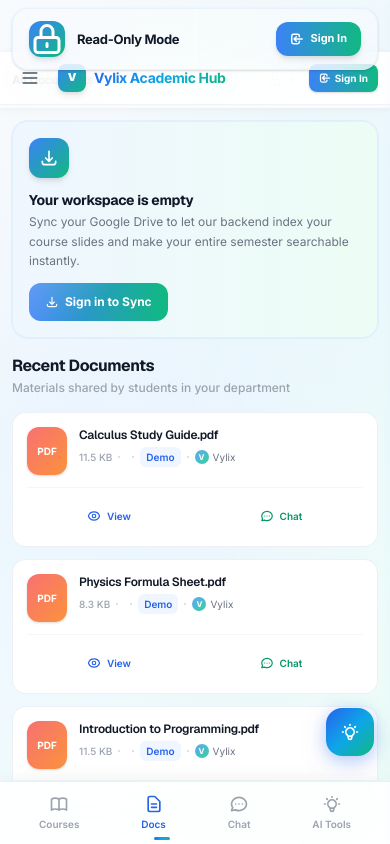
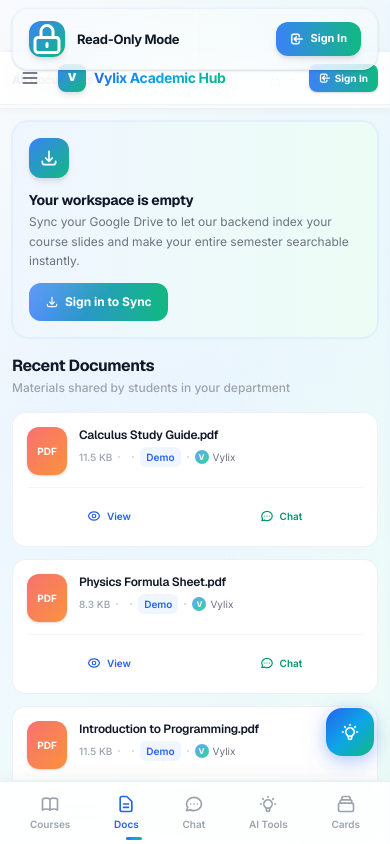
Before and after one commit to ayostackdev/Vylix, a Next.js app in the folder apps/web/: page / in a window 390 px wide. Both pictures are taken after a click on the button "Skip for now". Built offline with nearby package versions, Linux system fonts and the light colour scheme; no server answers.

Commit message:
feat: promote flashcards to top-level nav, replace profile in mobile bottom nav

```diff
--- a/apps/web/components/vylix-academic-hub/InteractiveSidebar.tsx
+++ b/apps/web/components/vylix-academic-hub/InteractiveSidebar.tsx
@@ -6,12 +6,11 @@ import { AIProfessorTab } from './tabs/AIProfessorTab'
 import { StudyAgentTab } from './tabs/StudyAgentTab'
 import { PracticeTab } from './tabs/PracticeTab'
 import { OfflineVaultTab } from './tabs/OfflineVaultTab'
-import { FlashcardTab } from './tabs/FlashcardTab'
 import { TokenCounter } from '@/components/profile/TokenCounter'
 import { useAuth } from '@/context/auth-context'
 import type { DocumentInfo } from './ThreePanelLayout'
 
-type TabId = 'professor' | 'practice' | 'vault' | 'agent' | 'flashcards'
+type TabId = 'professor' | 'practice' | 'vault' | 'agent'
 
 interface InteractiveSidebarProps {
   selectedDoc: DocumentInfo | null
@@ -61,15 +60,6 @@ export function InteractiveSidebar({ selectedDoc, isOpen: controlledOpen, onOpen
       icon: (
         <svg className="w-4 h-4" fill="none" stroke="currentColor" viewBox="0 0 24 24">
           <path strokeLinecap="round" strokeLinejoin="round" strokeWidth={2} d="M9.75 17L9 20l-1 1h8l-1-1-.75-3M3 13h18M5 17h14a2 2 0 002-2V5a2 2 0 00-2-2H5a2 2 0 00-2 2v10a2 2 0 002 2z" />
-        </svg>
-      ),
-    },
-    {
-      id: 'flashcards',
-      label: 'Cards',
-      icon: (
-        <svg className="w-4 h-4" fill="none" stroke="currentColor" viewBox="0 0 24 24">
-          <path strokeLinecap="round" strokeLinejoin="round" strokeWidth={2} d="M19 11H5m14 0a2 2 0 012 2v6a2 2 0 01-2 2H5a2 2 0 01-2-2v-6a2 2 0 012-2m14 0V9a2 2 0 00-2-2M5 11V9a2 2 0 012-2m0 0V5a2 2 0 012-2h6a2 2 0 012 2v2M7 7h10" />
         </svg>
       ),
     },
@@ -175,7 +165,6 @@ export function InteractiveSidebar({ selectedDoc, isOpen: controlledOpen, onOpen
             <Tabs.Content value="practice" className="h-full"><PracticeTab selectedDoc={selectedDoc} isReadOnly={isReadOnly} /></Tabs.Content>
             <Tabs.Content value="vault" className="h-full"><OfflineVaultTab selectedDoc={selectedDoc} isReadOnly={isReadOnly} /></Tabs.Content>
             <Tabs.Content value="agent" className="h-full"><StudyAgentTab selectedDoc={selectedDoc} isReadOnly={isReadOnly} /></Tabs.Content>
-            <Tabs.Content value="flashcards" className="h-full"><FlashcardTab selectedDoc={selectedDoc} isReadOnly={isReadOnly} /></Tabs.Content>
 
             {/* Read-only overlay */}
             {isReadOnly && (
--- a/apps/web/components/vylix-academic-hub/ThreePanelLayout.tsx
+++ b/apps/web/components/vylix-academic-hub/ThreePanelLayout.tsx
@@ -7,6 +7,7 @@ import { InteractiveSidebar } from './InteractiveSidebar'
 import { ReadOnlyBanner } from '@/components/auth/ReadOnlyMode'
 import { ProfileModal } from '@/components/auth/ProfileModal'
 import { CollaborationView } from '@/components/chat/CollaborationView'
+import { FlashcardTab } from './tabs/FlashcardTab'
 import { useAuth } from '@/context/auth-context'
 
 export interface DocumentInfo {
@@ -16,7 +17,7 @@ export interface DocumentInfo {
   courseCode: string
 }
 
-type MobileView = 'courses' | 'content' | 'chat' | 'tools'
+type MobileView = 'courses' | 'content' | 'chat' | 'tools' | 'flashcards'
 
 export function ThreePanelLayout() {
   const { user, isAuthenticated, promptLogin } = useAuth()
@@ -27,7 +28,7 @@ export function ThreePanelLayout() {
   const [showTools, setShowTools] = useState(false)
   const [showProfile, setShowProfile] = useState(false)
 
-  const activeView = mobileView === 'chat' ? 'chat' : 'courses'
+  const activeView = mobileView === 'chat' ? 'chat' : mobileView === 'flashcards' ? 'flashcards' : 'courses'
 
   const initials = (user?.fullName || 'U').split(' ').map((n: string) => n[0]).join('').toUpperCase().slice(0, 2)
 
@@ -198,6 +199,19 @@ export function ThreePanelLayout() {
             </svg>
             Chat
           </button>
+          <button
+            onClick={() => { setShowTools(false); setMobileView('flashcards') }}
+            className={`flex-1 flex items-center justify-center gap-1.5 px-3 py-2 rounded-xl text-[11px] font-semibold transition-all duration-200 ${
+              activeView === 'flashcards'
+                ? 'bg-gradient-to-r from-blue-500 to-emerald-500 text-white shadow-sm shadow-blue-500/20'
+                : 'text-gray-500 hover:bg-gray-100/80 hover:text-gray-700'
+            }`}
+          >
+            <svg className="w-3.5 h-3.5" fill="none" stroke="currentColor" viewBox="0 0 24 24">
+              <path strokeLinecap="round" strokeLinejoin="round" strokeWidth={2} d="M19 11H5m14 0a2 2 0 012 2v6a2 2 0 01-2 2H5a2 2 0 01-2-2v-6a2 2 0 012-2m14 0V9a2 2 0 00-2-2M5 11V9a2 2 0 012-2m0 0V5a2 2 0 012-2h6a2 2 0 012 2v2M7 7h10" />
+            </svg>
+            Cards
+          </button>
         </div>
 
         {/* Sidebar content */}
@@ -211,6 +225,10 @@ export function ThreePanelLayout() {
         {activeView === 'chat' ? (
           <div className="flex-1 overflow-hidden">
             <CollaborationView />
+          </div>
+        ) : activeView === 'flashcards' ? (
+          <div className="flex-1 flex flex-col min-h-0 p-3 sm:p-4">
+            <FlashcardTab selectedDoc={selectedDoc} isReadOnly={!isAuthenticated} />
           </div>
         ) : (
           <MainContentPanel
@@ -275,20 +293,16 @@ export function ThreePanelLayout() {
             <div className="bottom-nav-dot" />
           </button>
 
-          {isAuthenticated && (
-            <button
-              onClick={() => setShowProfile(true)}
-              className="bottom-nav-item flex flex-col items-center gap-0.5 px-3 py-1.5 rounded-xl relative text-gray-400"
-            >
-              <div className="w-5 h-5 rounded-full bg-gradient-to-br from-blue-500 to-emerald-500 flex items-center justify-center text-white text-[8px] font-bold overflow-hidden">
-                {user?.avatarUrl ? (
-                  <img src={user.avatarUrl} alt="" className="w-5 h-5 rounded-full object-cover" />
-                ) : initials}
-              </div>
-              <span className="text-[10px] font-semibold">Profile</span>
-              <div className="bottom-nav-dot" />
-            </button>
-          )}
+          <button
+            onClick={() => { setShowTools(false); setMobileView('flashcards') }}
+            className={`bottom-nav-item flex flex-col items-center gap-0.5 px-3 py-1.5 rounded-xl relative ${mobileView === 'flashcards' ? 'is-active' : 'text-gray-400'}`}
+          >
+            <svg className="w-5 h-5" fill="none" stroke="currentColor" viewBox="0 0 24 24">
+              <path strokeLinecap="round" strokeLinejoin="round" strokeWidth={2} d="M19 11H5m14 0a2 2 0 012 2v6a2 2 0 01-2 2H5a2 2 0 01-2-2v-6a2 2 0 012-2m14 0V9a2 2 0 00-2-2M5 11V9a2 2 0 012-2m0 0V5a2 2 0 012-2h6a2 2 0 012 2v2M7 7h10" />
+            </svg>
+            <span className="text-[10px] font-semibold">Cards</span>
+            <div className="bottom-nav-dot" />
+          </button>
         </div>
       </nav>
     </div>
```
